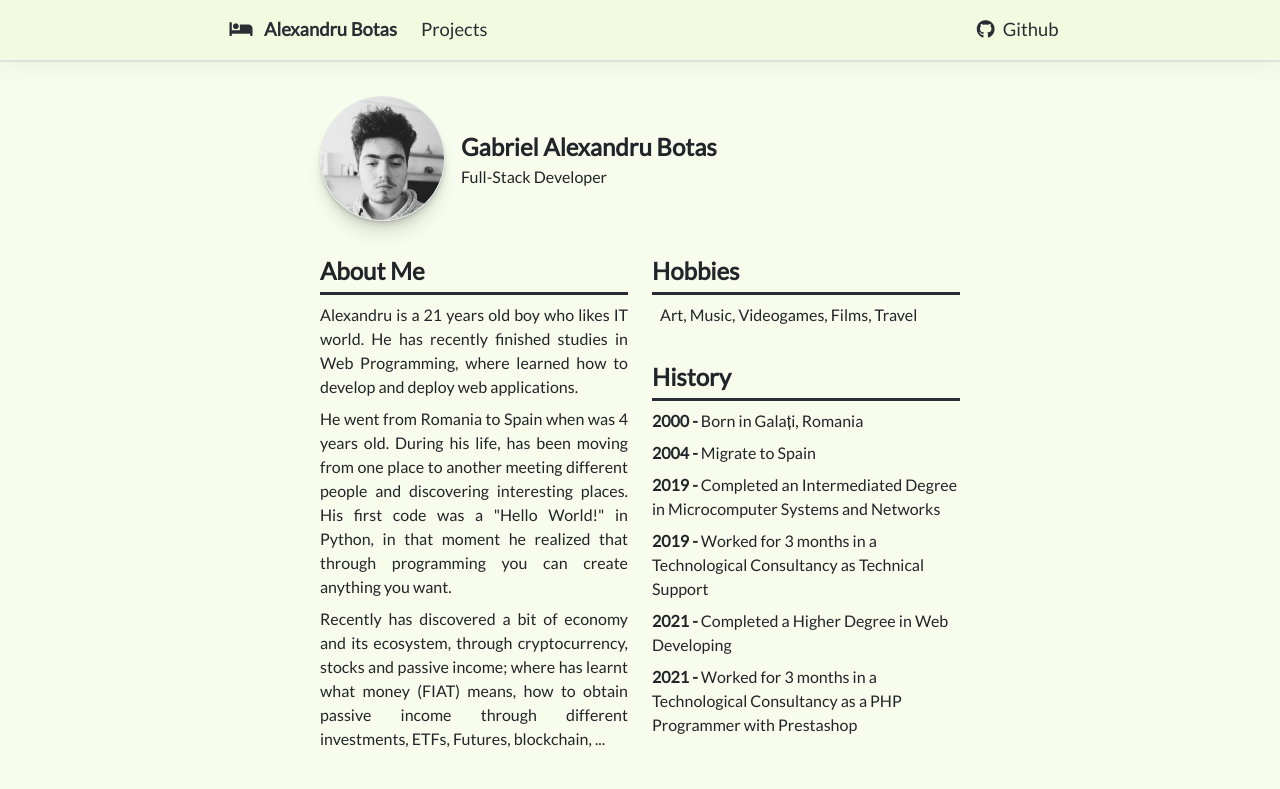
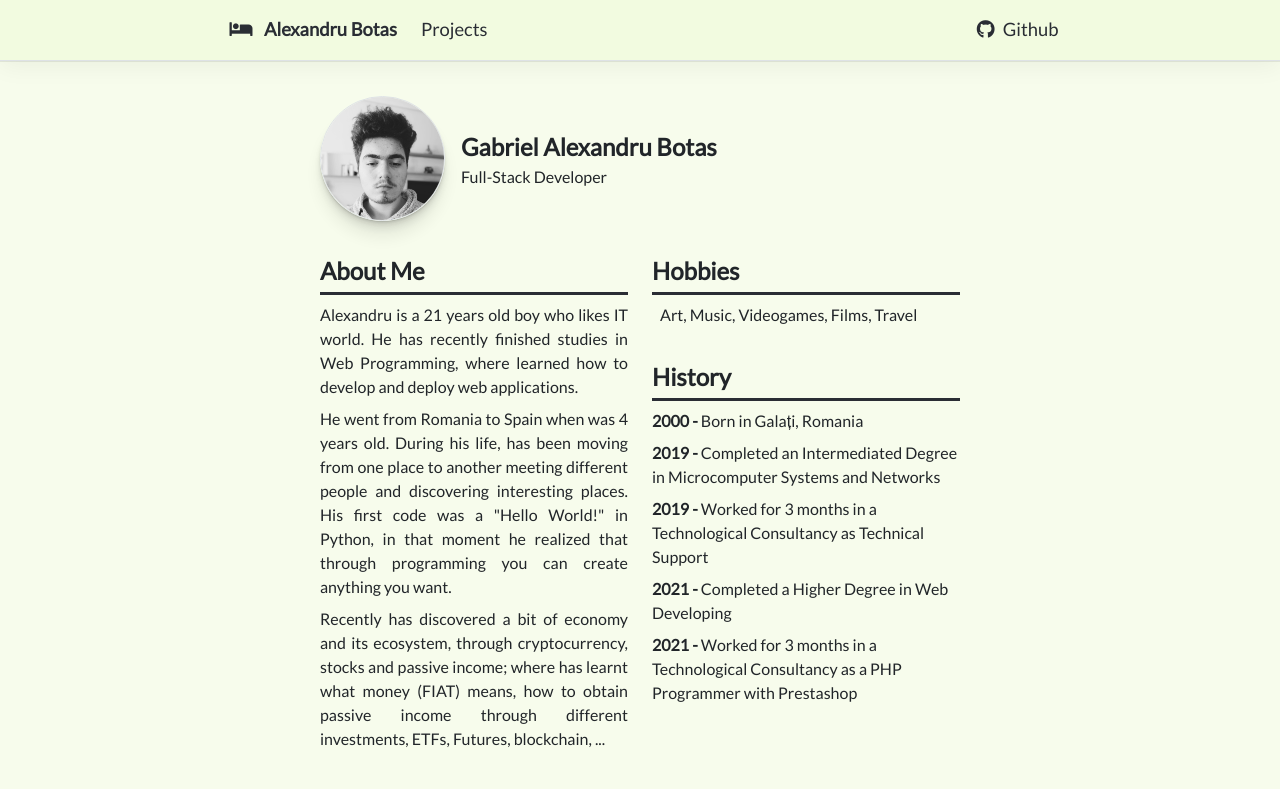
Before and after one commit to alxandruu/portfolio, an Angular app: page / in a window 1280 px wide. Shown: the top 789 px of the page. Built offline with nearby package versions, Linux system fonts and the light colour scheme.

Commit message:
Errors Fixed and Information Update

```diff
--- a/src/app/_components/home/home.component.html
+++ b/src/app/_components/home/home.component.html
@@ -55,10 +55,6 @@
                             <span>Born in Galați, Romania</span>
                         </div>
                         <div class="section">
-                            <span class="year">2004</span>
-                            <span>Migrate to Spain</span>
-                        </div>
-                        <div class="section">
                             <span class="year">2019</span>
                             <span>Completed an Intermediated Degree in Microcomputer Systems and Networks</span>
                         </div>
--- a/src/app/_components/nav/nav.component.html
+++ b/src/app/_components/nav/nav.component.html
@@ -4,14 +4,14 @@
             <span class="ms-2"><i class="fas fa-bed me-2"></i> Alexandru Botas</span>
         </a>
         <ul class="d-flex align-items-center p-0 m-0 ms-4" id="menu">
-            <li><a  href="/projects" class="text">Projects</a></li>
+            <li><a href="/projects" class="text">Projects</a></li>
         </ul>
 
     </div>
     <div id="mobile_menu" class="position-relative">
-        <button class="btn " (click)="hamburguer()">
+        <div class="btn hambBtn" (click)="hamburguer()">
             <i class="fas fa-bars"></i>
-        </button>
+        </div>
         <ul class=" border px-4 py-2 " id="hamb_menu">
             <li><a href="/projects" class="mobile-text">Projects</a></li>
             <li><a href="https://github.com/alxandruu" class="mobile-text"><i
--- a/src/app/_components/nav/nav.component.scss
+++ b/src/app/_components/nav/nav.component.scss
@@ -46,9 +46,15 @@ a {
 
 #mobile_menu {
     display: none;
-    button {
+    .hambBtn {
+        transform: scale(1);
+        transition: transform 0.3s ease;
         i {
             font-size: 1.5rem;
+        }
+        &.active {
+            transform: scale(1.2);
+            transition: transform 0.3s ease;
         }
     }
     ul {
@@ -91,5 +97,4 @@ a {
     #menu {
         display: none !important;
     }
-
 }
--- a/src/app/_components/nav/nav.component.ts
+++ b/src/app/_components/nav/nav.component.ts
@@ -14,6 +14,7 @@ export class NavComponent implements OnInit {
 
   public hamburguer(): void {
     document.querySelector("#hamb_menu")?.classList.toggle("show");
+    document.querySelector('.hambBtn')?.classList.toggle('active');
   }
 
 
```
